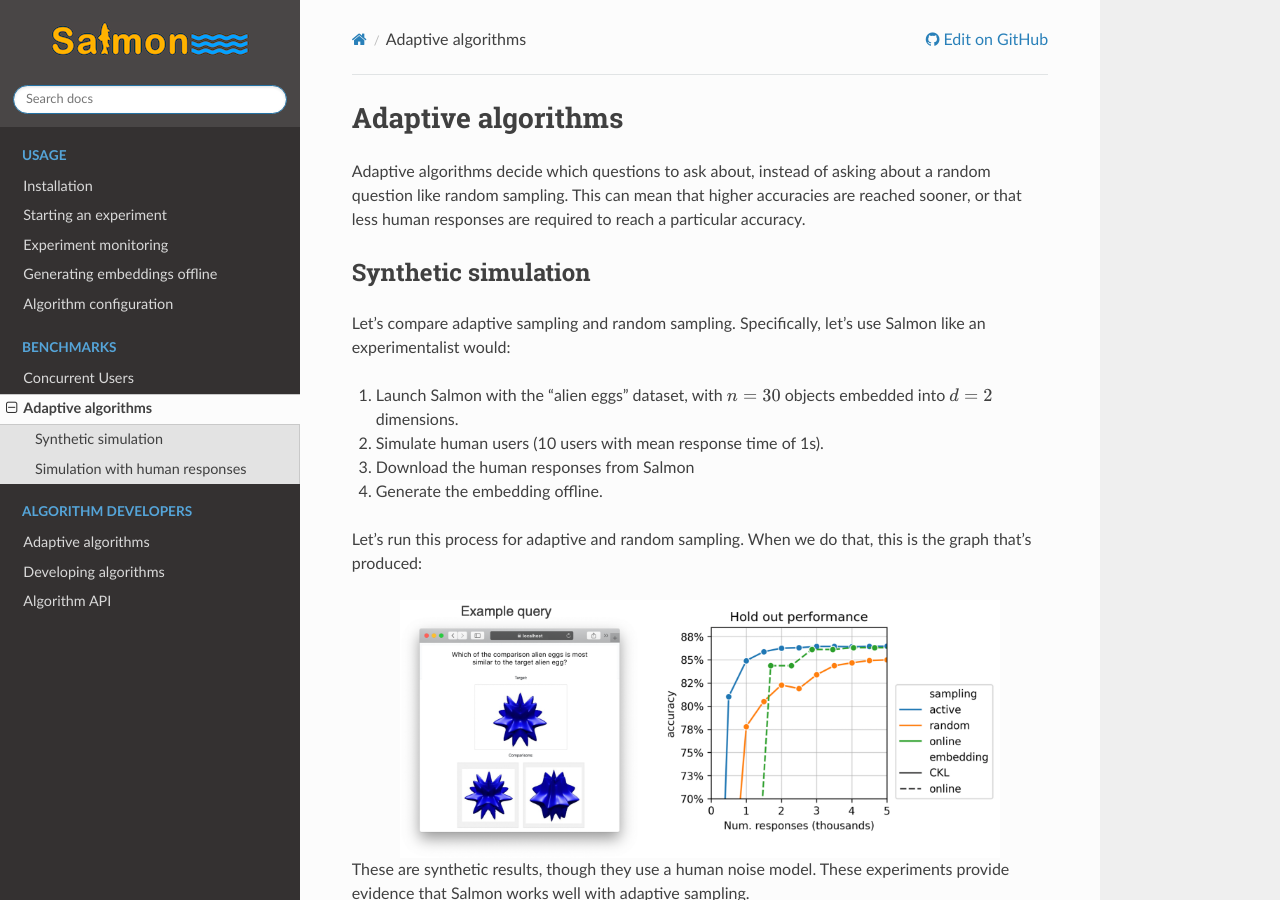
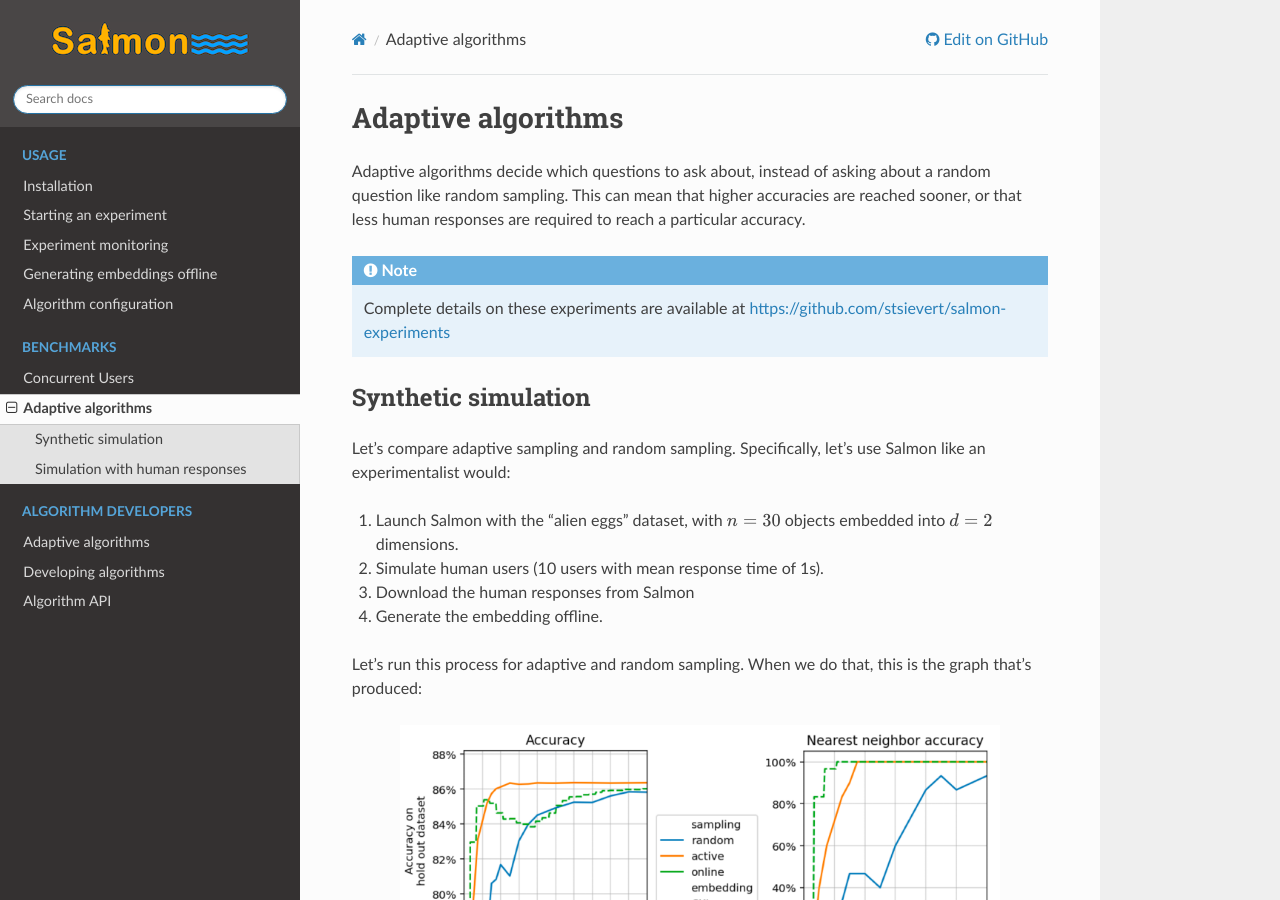
Before and after one commit to stsievert/salmon, a Sphinx documentation site: the page built from docs/source/benchmarks/adaptive.rst, in a window 1280 px wide and 900 px high. Built offline with Sphinx 7.4.7 and the Read the Docs theme 2.0.0, drawn with Linux system fonts in a browser that asks for light colours.

Commit message:
Add images to adaptive benchmark

```diff
--- a/docs/source/benchmarks/adaptive.rst
+++ b/docs/source/benchmarks/adaptive.rst
@@ -7,6 +7,10 @@
 about a random question like random sampling. This can mean that higher
 accuracies are reached sooner, or that less human responses are required to
 reach a particular accuracy.
+
+.. note::
+
+   Complete details on these experiments are available at https://github.com/stsievert/salmon-experiments
 
 Synthetic simulation
 --------------------
```
Also changed, not shown: docs/source/benchmarks/imgs/search-efficacy.png (deleted), docs/source/benchmarks/imgs/synth-eg-acc.graffle/image10.png (added), docs/source/benchmarks/imgs/synth-eg-acc.graffle/image7.png (deleted), docs/source/benchmarks/imgs/synth-eg-acc.graffle/image8.png (added), docs/source/benchmarks/imgs/synth-eg-acc.png, docs/source/benchmarks/imgs/zappos-afrl.png (added), docs/source/benchmarks/imgs/zappos.graffle/image1.png (added), docs/source/benchmarks/imgs/zappos.graffle/image3.png (added), docs/source/benchmarks/imgs/zappos.graffle/image4.png (added), docs/source/benchmarks/imgs/zappos.png (added), 2 other files.
